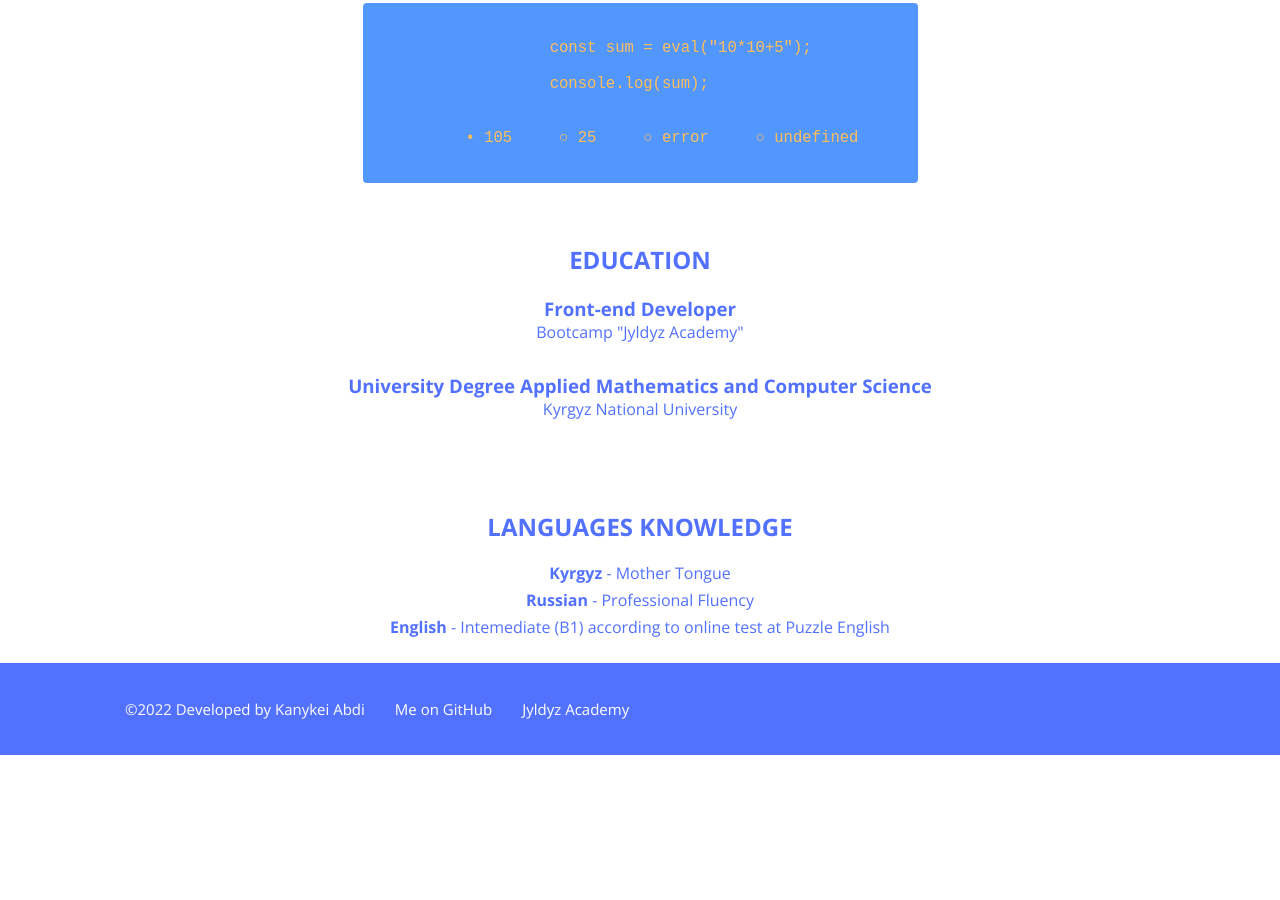
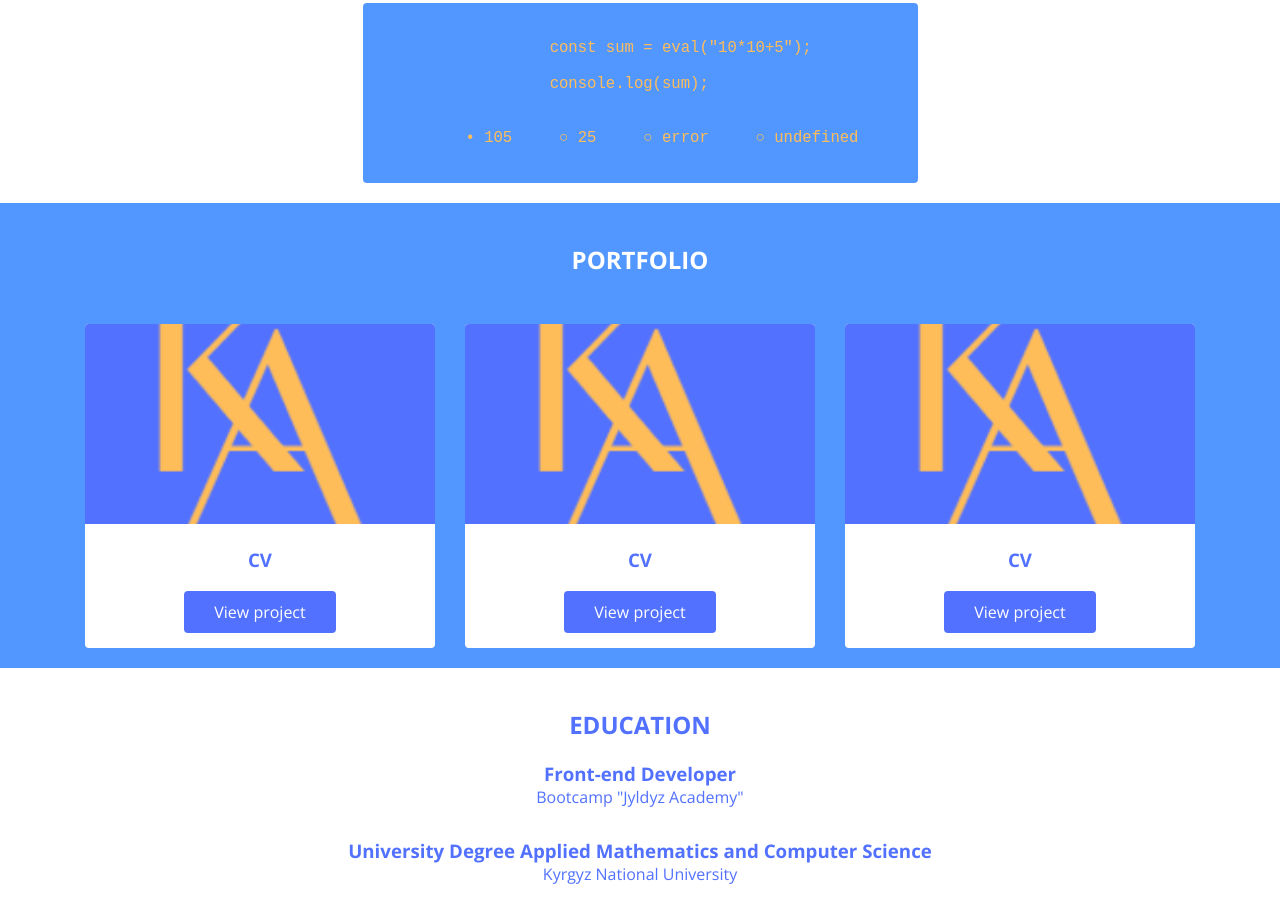
Before and after one commit to KanykeiAbdi/portfolio, a plain HTML site: page index.html in a window 1280 px wide. Shown: the part 1897-2797 px from the top of the page. Before the commit the page ends 2652 px from the top, so only its background shows below. Drawn offline with nearby package versions, Linux system fonts and the light colour scheme.

Commit message:
Add portfolio

```diff
--- a/CSS/stlyle.css
+++ b/CSS/stlyle.css
@@ -265,6 +265,53 @@ nav a:hover {
   border-radius: 4px;
 }
 
+/*Portfolio*/
+.portfolio {
+  background-color: var(--accent-light);
+}
+
+.portfolio-title {
+  margin-bottom: 2em;
+  color: var(--pure-white);
+}
+
+.portfolio ul {
+  margin: 0;
+  padding: 0;
+  list-style: none;
+  display: grid;
+  grid-template-columns: repeat(3, 1fr); /*(3, 1fr)*/
+  gap: 30px;
+}
+
+.portfolio li {
+  border-radius: 4px;
+  background-color: var(--pure-white);
+  text-align: center;
+  padding-bottom: 15px;
+  overflow: hidden;
+}
+
+.portfolio img {
+  width: 100%;
+  height: 200px;
+  object-fit: cover; /*cover*/
+}
+
+.portfolio ul a {
+  display: inline-block;
+  padding: 10px 30px;
+  color: var(--pure-white);
+  text-decoration: none;
+  background-color: var(--accent);
+  border-radius: 4px;
+  transform: all 0.3s;
+}
+
+.portfolio ul a:hover {
+  background-color: var(--accent-light);
+  color: var(--accent-contrast);
+}
 
 /*Education section*/
 .education ul {
--- a/index.html
+++ b/index.html
@@ -29,7 +29,10 @@
             <a href="#skills" class="header-menu-link">Skills</a>
           </li>
           <li class="header-menu-item">
-            <a href="#code" class="header-menu-link">Code Example</a>
+            <a href="#code" class="header-menu-link">Code</a>
+          </li>
+           <li class="header-menu-item">
+            <a href="#portfolio" class="header-menu-link">Portfolio</a>
           </li>
           <li class="header-menu-item">
             <a href="#education" class="header-menu-link">Education</a>
@@ -167,6 +170,29 @@
               </pre>
       </div>
     </section>
+    <section id="portfolio" class="portfolio section">
+      <div class="container">
+        <h2 class="section-title portfolio-title">portfolio</h2>
+        <ul>
+          <li>
+            <img src="images/logo-KA.PNG" alt="logo">
+            <h3>CV</h3>
+            <a href="https://kanykeiabdi.github.io/" target="blank">View project</a>
+          </li>
+          <li>
+            <img src="images/logo-KA.PNG" alt="logo">
+            <h3>CV</h3>
+            <a href="https://kanykeiabdi.github.io/" target="blank">View project</a>
+          </li>
+          <li>
+            <img src="images/logo-KA.PNG" alt="logo">
+            <h3>CV</h3>
+            <a href="https://kanykeiabdi.github.io/" target="blank">View project</a>
+          </li>
+        </ul>
+      </div>
+
+    </section>
     <section id="education" class="education section">
       <div class="container">
         <h2 class="section-title">education</h2>
```
